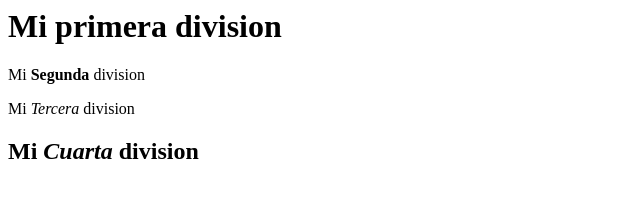
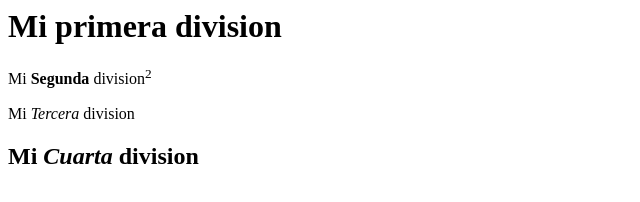
Before and after one commit to maangelicat/pwiinoche.github.io, a plain HTML site: page index.html in a window 1280 px wide. Shown: the whole page, without its empty margins (0-640 px from the left). Drawn offline with Linux system fonts and the light colour scheme.

```diff
--- a/index.html
+++ b/index.html
@@ -3,7 +3,7 @@
 	</head>
 	<body>
 		<div><p><h1>Mi primera division</h1></p></div>
-		<div><p>Mi <b>Segunda</b> division</p></div>
+		<div><p>Mi <b>Segunda</b> division<sup>2</sup></p></div>
 		<div><p>Mi <em>Tercera</em> division</p></div>
 		<div><h2>Mi <em>Cuarta</em> division</h2></div>
 	</body>
```
